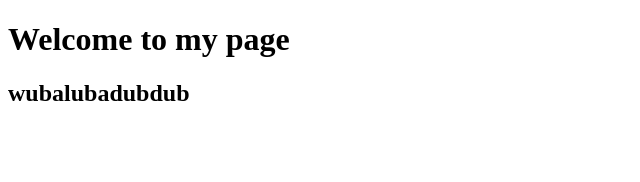
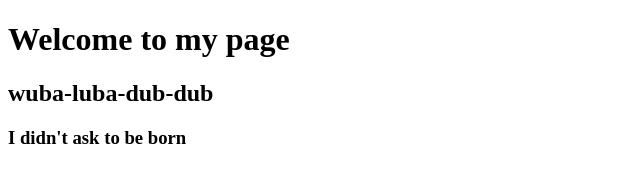
Before and after one commit to zchryst/test-github, a plain HTML site: page index.html in a window 1280 px wide. Shown: the whole page, without its empty margins (0-640 px from the left). Drawn offline with Linux system fonts and the light colour scheme.

Commit message:
git damnit

```diff
--- a/index.html
+++ b/index.html
@@ -6,7 +6,8 @@
   </head>
   <body>
     <h1>Welcome to my page</h1>
-    <h2>wubalubadubdub</h2>
+    <h2>wuba-luba-dub-dub</h2>
+    <h3>I didn't ask to be born</h3>
 
 
   </body>
```
